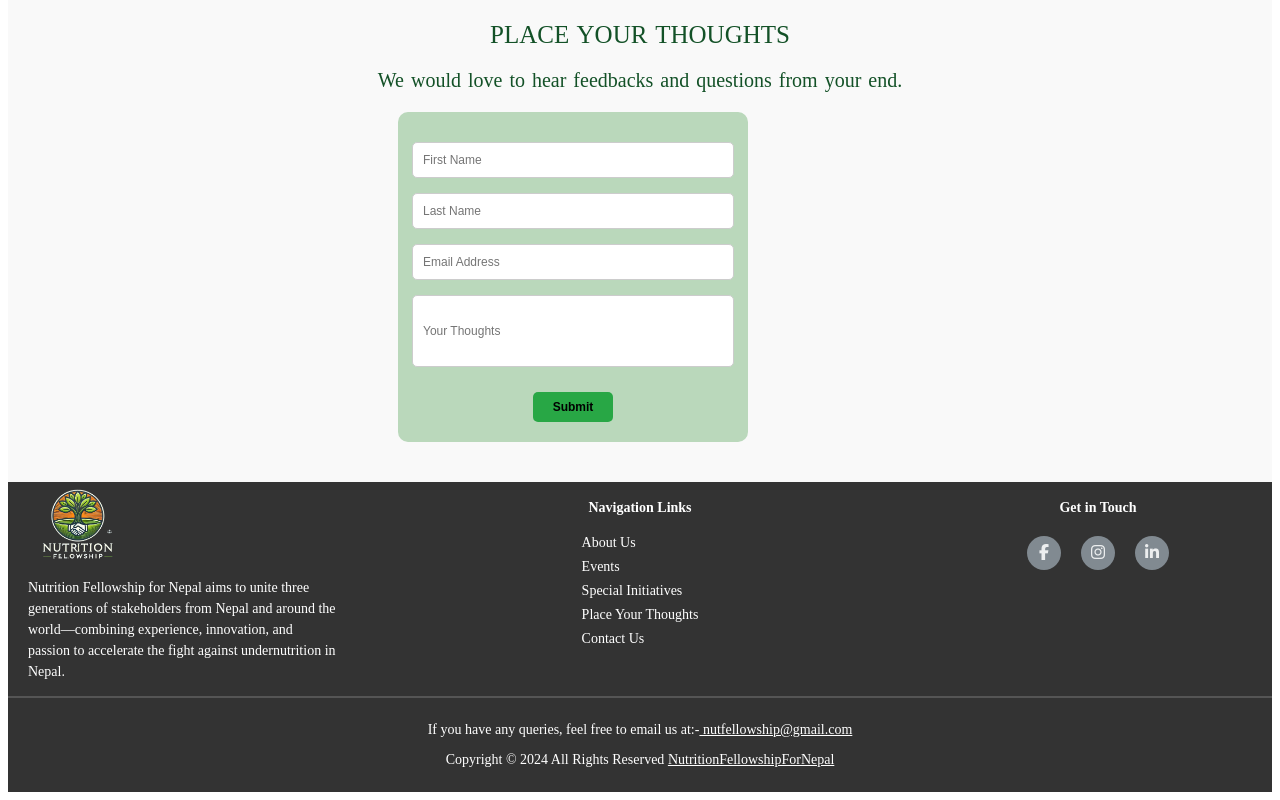
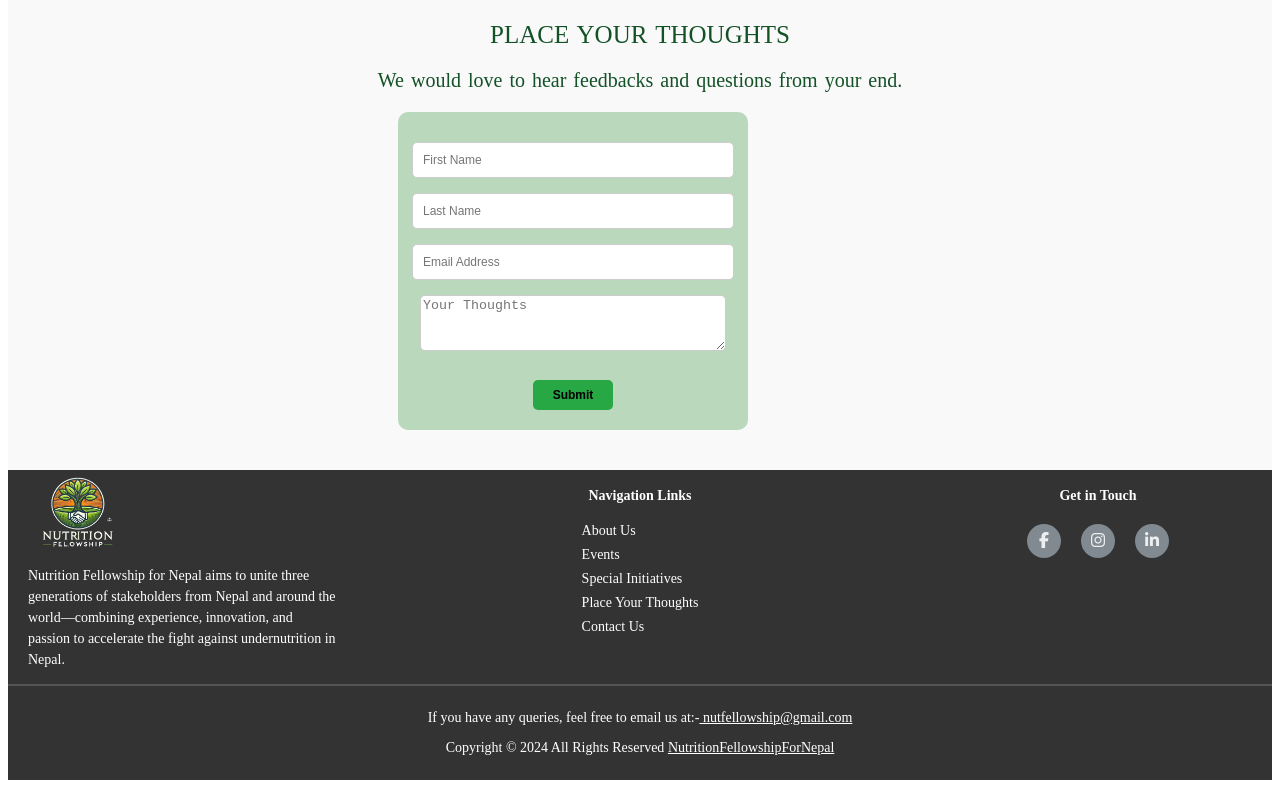
Before and after one commit to Sonugc/nutrition-fellowship, a React (Create React App) app: page / in a window 1280 px wide. Shown: the part 4408-5208 px from the top of the page. Built offline with nearby package versions, Linux system fonts and the light colour scheme.

Commit message:
links updated

```diff
--- a/src/components/Thoughts.css
+++ b/src/components/Thoughts.css
@@ -48,6 +48,9 @@
 
   .thoughts-input-field{
     height: 50px;
+    width: 300px;
+    border: 1px solid #ccc; /* Light border */
+    border-radius: 5px;
   }
 
   .thoughts-input input:focus {
--- a/src/components/Thoughts.js
+++ b/src/components/Thoughts.js
@@ -1,31 +1,46 @@
-import React from 'react'
-import './Thoughts.css'
+import React from 'react';
+import './Thoughts.css';
 
 function Thoughts() {
   return (
     <div className='thoughts-container'>
       <p className='thoughts-top1'>PLACE YOUR THOUGHTS</p>
-        <p className='thoughts-top2'>We would love to hear feedbacks and questions from your end.</p>
+      <p className='thoughts-top2'>
+        We would love to hear feedbacks and questions from your end.
+      </p>
       <div className='thoughts-form'>
         <div className='thoughts-input'>
-                <input type='fname' placeholder='First Name'/>
+          <input
+            type='text'
+            placeholder='First Name'
+          />
         </div>
         <div className='thoughts-input'>
-                <input type='lname' placeholder='Last Name'/>
+          <input
+            type='text'
+            placeholder='Last Name'
+          />
         </div>
         <div className='thoughts-input'>
-                <input type='email' placeholder='Email Address'/>
+          <input
+            type='email'
+            placeholder='Email Address'
+          />
         </div>
         <div className='thoughts-input'>
-                <input type='thoughts' className='thoughts-input-field' placeholder='Your Thoughts'/>
+          <textarea
+            className='thoughts-input-field'
+            placeholder='Your Thoughts'
+          />
         </div>
         <div className='submit'>
-            <button className='thoughts-submit'>Submit</button>
+          <button className='thoughts-submit'>
+            Submit
+          </button>
         </div>
       </div>
-
     </div>
-  )
+  );
 }
 
-export default Thoughts
+export default Thoughts;
```
Lines whose indentation alone changed are shown as unchanged.
